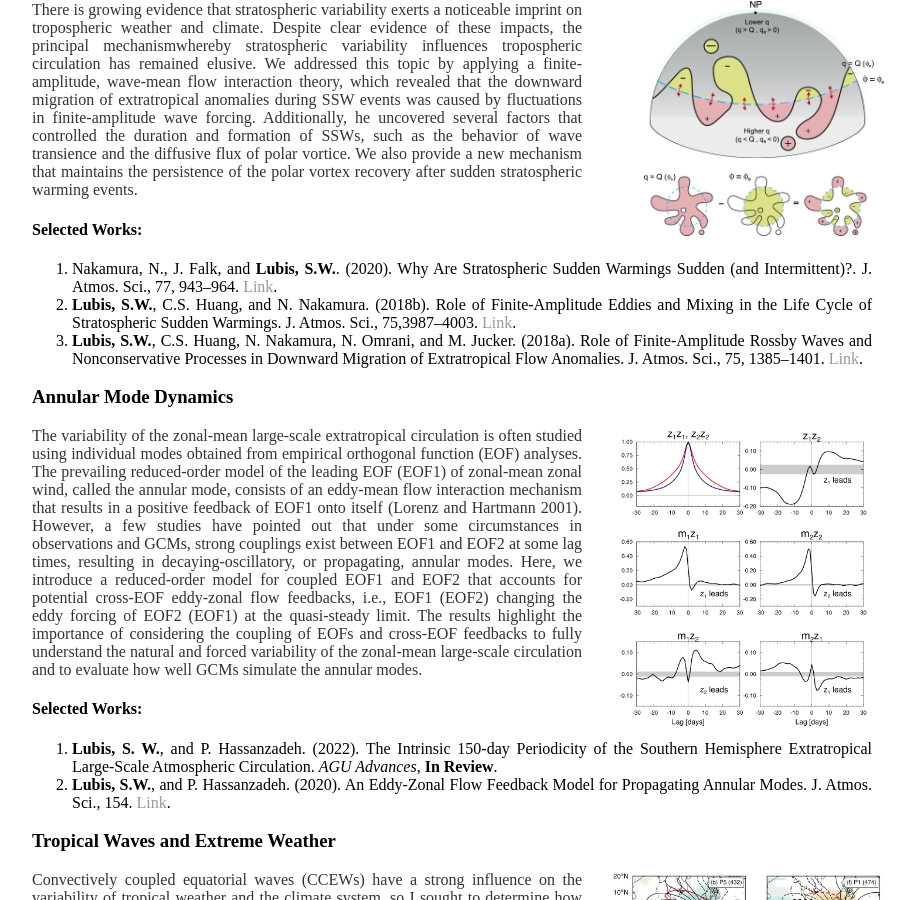
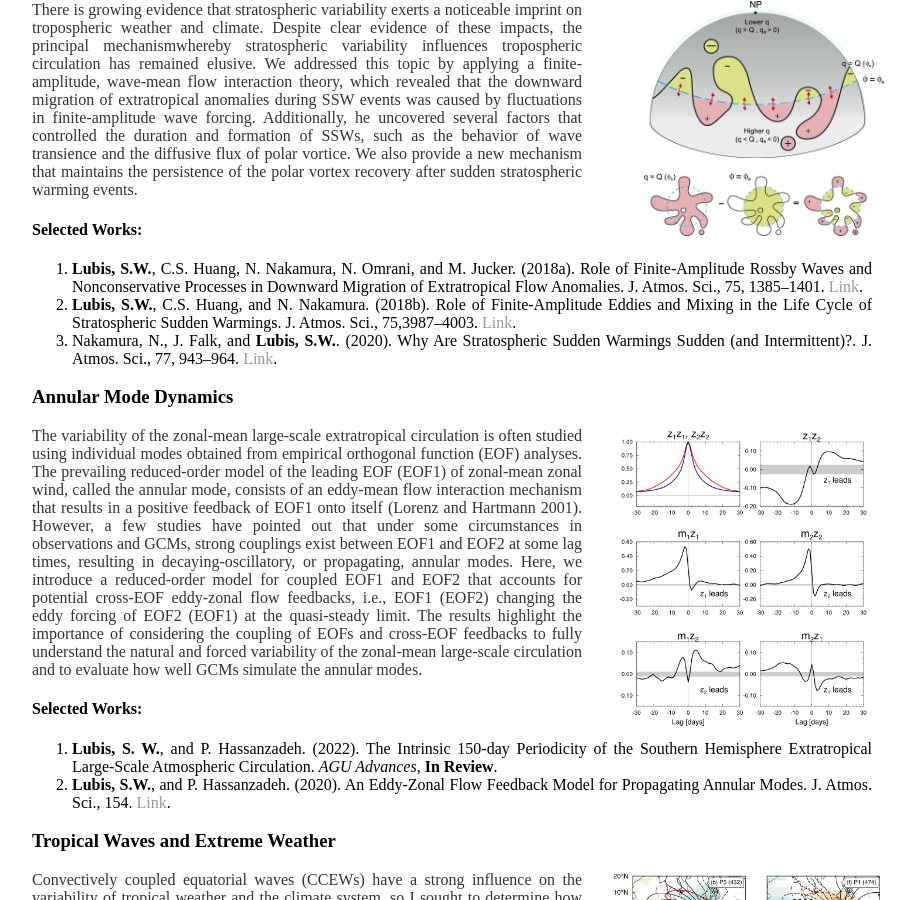
Before and after one commit to sandrolubis/sandrolubis.github.io, a Jekyll site: the page built from research/index.html, in a window 1280 px wide and 900 px high, scrolled down 811 px. Shown: the whole window, without its empty margins (276-1191 px from the left). Built offline with Jekyll 4.4.1, drawn with Linux system fonts in a browser that asks for light colours.

```diff
--- a/research/index.html
+++ b/research/index.html
@@ -30,12 +30,12 @@ title: Research Interests | Sandro Lubis
 				the polar vortex recovery after sudden stratospheric warming events.</font></p>
 			<h4>Selected Works:</h4>
 			<ol style="text-align:justify;">
-			  <li>Nakamura, N., J. Falk, and <b>Lubis, S.W.</b>. (2020). Why Are Stratospheric Sudden Warmings Sudden (and Intermittent)?.
-			      J. Atmos. Sci., 77, 943–964. <a href="https://doi.org/10.1175/JAS-D-19-0249.1">Link</a>.</li>
-			  <li><b>Lubis, S.W.</b>, C.S. Huang, and N. Nakamura. (2018b). Role of Finite-Amplitude Eddies and Mixing in the Life Cycle of Stratospheric Sudden Warmings.
-			      J. Atmos. Sci., 75,3987–4003. <a href="https://doi.org/10.1175/JAS-D-18-0138.1">Link</a>.</li>
 			  <li><b>Lubis, S.W.</b>, C.S. Huang, N. Nakamura, N. Omrani, and M. Jucker. (2018a). Role of Finite-Amplitude Rossby Waves and Nonconservative Processes in Downward Migration of Extratropical
 		              Flow Anomalies. J. Atmos. Sci., 75, 1385–1401. <a href="https://doi.org/10.1175/JAS-D-17-0376.1">Link</a>.</li>
+                          <li><b>Lubis, S.W.</b>, C.S. Huang, and N. Nakamura. (2018b). Role of Finite-Amplitude Eddies and Mixing in the Life Cycle of Stratospheric Sudden Warmings.
+			      J. Atmos. Sci., 75,3987–4003. <a href="https://doi.org/10.1175/JAS-D-18-0138.1">Link</a>.</li>
+			   <li>Nakamura, N., J. Falk, and <b>Lubis, S.W.</b>. (2020). Why Are Stratospheric Sudden Warmings Sudden (and Intermittent)?.
+			      J. Atmos. Sci., 77, 943–964. <a href="https://doi.org/10.1175/JAS-D-19-0249.1">Link</a>.</li>
 			</ol>
 
 
```
